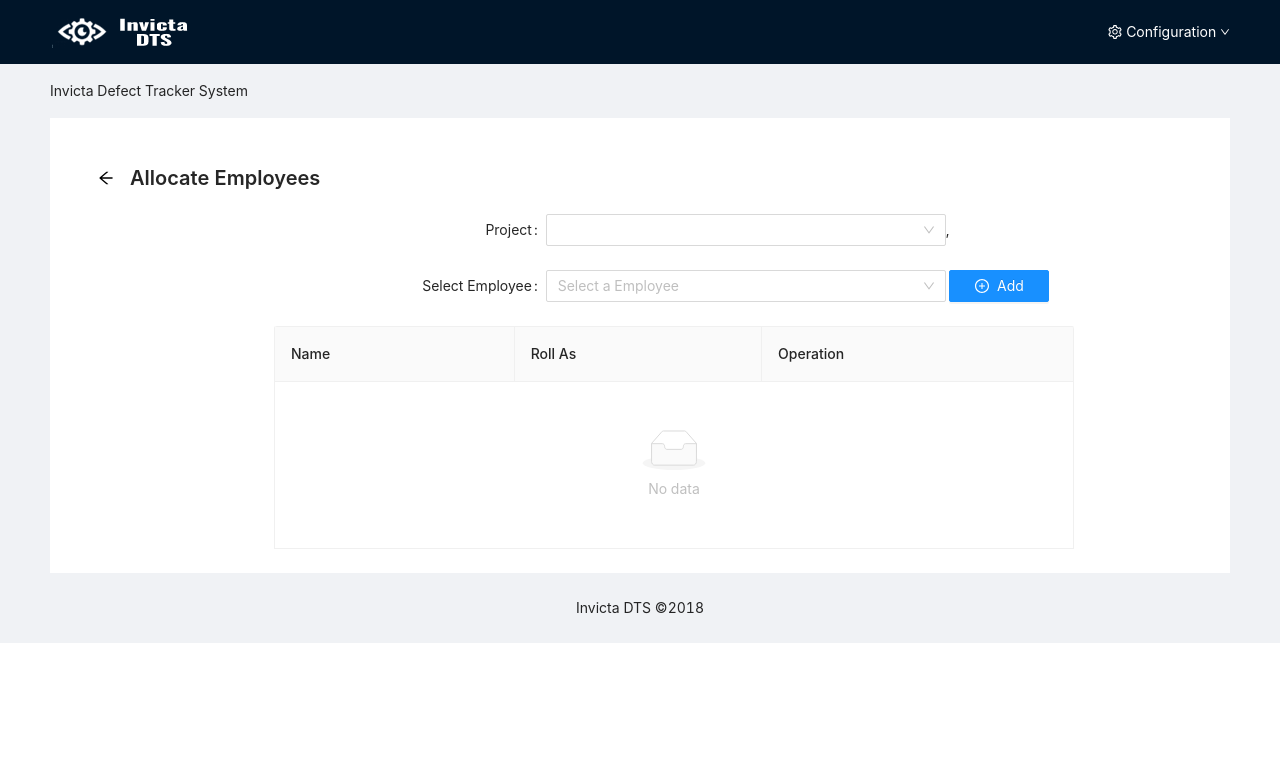
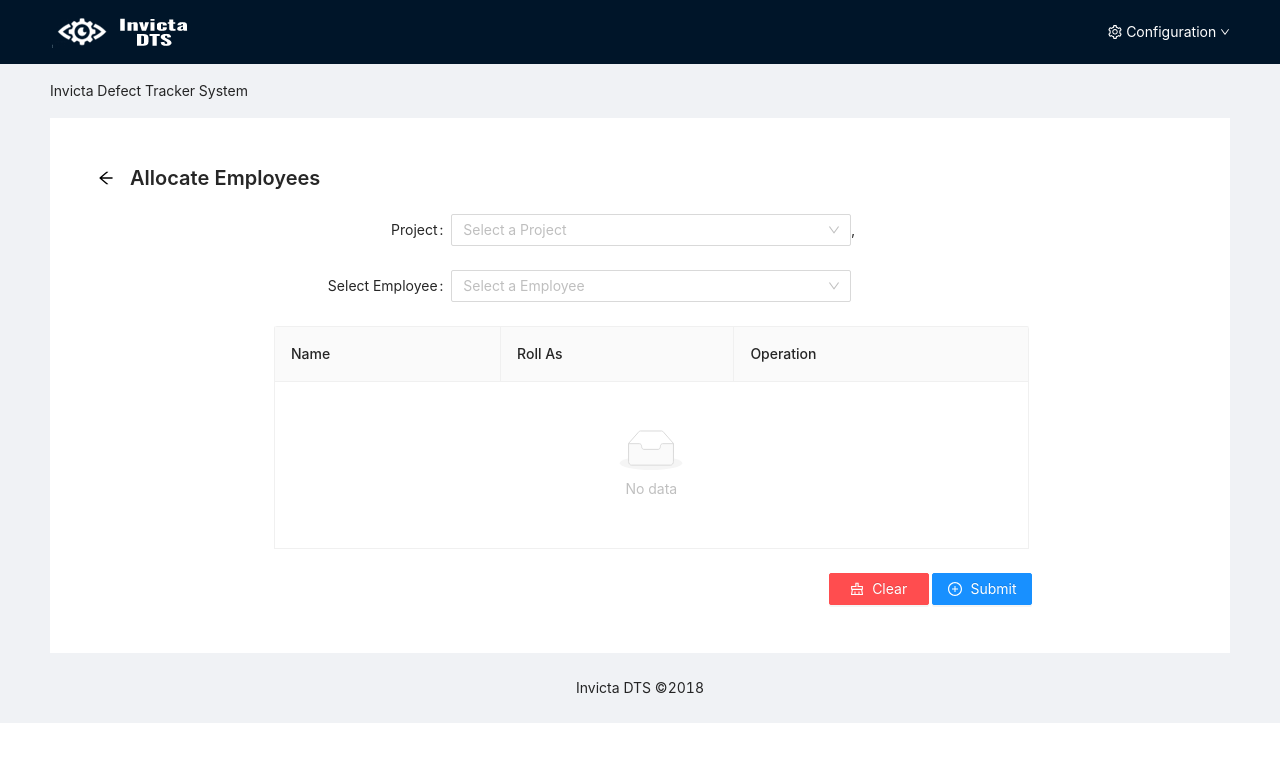
Before and after one commit to Lavanjan/Invicta-DTS, a React (Create React App) app: page /employee-allocation in a window 1280 px wide. Shown: the top 762 px of the page. Built offline with nearby package versions, Linux system fonts and the light colour scheme.

Commit message:
Final update in Employee Allocation

```diff
--- a/src/components/addDefectDetails/AddDefectDetailsForm.js
+++ b/src/components/addDefectDetails/AddDefectDetailsForm.js
@@ -1,7 +1,8 @@
 import React, { Component } from 'react'
 import { Typography } from 'antd';
-import { Form, Input, Button, Select,} from 'antd';
+import { Form, Input, Button, Select,message} from 'antd';
 import { PlusCircleOutlined, ClearOutlined } from '@ant-design/icons';
+import { withRouter } from 'react-router-dom';
 
 
 const { Option } = Select;
@@ -90,6 +91,7 @@ export class AddDefectDetailsForm extends Component {
             availableIn: this.state.availableIn
         }
         this.props.adddefect(defects);
+        this.formRef.current.resetFields();
 
 
     }
@@ -279,4 +281,4 @@ export class AddDefectDetailsForm extends Component {
     }
 }
 
-export default AddDefectDetailsForm
+export default withRouter(AddDefectDetailsForm)
--- a/src/components/addDefectDetails/index.js
+++ b/src/components/addDefectDetails/index.js
@@ -5,6 +5,7 @@ import { connect } from 'react-redux';
 import {adddefect} from '../redux/action/ActionDefect';
 import AddDefectDetailsForm from '../addDefectDetails/AddDefectDetailsForm'
 import { withRouter } from 'react-router-dom';
+
 
 
 export class AddDefectDetails extends Component {
@@ -18,12 +19,16 @@ export class AddDefectDetails extends Component {
           .then(() =>  message.error(nextProps.msg,2.5))
         }
         else{
-          message.loading('Action in progress..', 2.5)
-          .then(() => message.success(nextProps.msg, 2.5))
-          .then(()=>this.props.history.push('/') )
+          message.loading('Action in progress..')
+          .then(() => message.success(nextProps.msg))
+
+
         }
 
+        this.props.history.push('/');
+        window.location.reload();
       }
+
     render() {
 
         return (
@@ -46,6 +51,7 @@ const mapStateToProps = state => ({
   const mapDispatchToProps = (dispatch, ownProps) => {
     return {
         adddefect: (defect) => { dispatch(adddefect(defect)) },
+
     }
   }
 
--- a/src/components/employeeAllocation/EmplyeeAllocation.js
+++ b/src/components/employeeAllocation/EmplyeeAllocation.js
@@ -1,5 +1,5 @@
 import React, { Component } from 'react'
-import { Form, Input, Button, Select, Table, Popconfirm,Pagination} from 'antd';
+import { Form, Input, Button, Select, Table, Popconfirm, Pagination } from 'antd';
 import { PlusCircleOutlined, ClearOutlined } from '@ant-design/icons';
 import { DeleteOutlined } from '@ant-design/icons';
 import { PageHeader } from 'antd';
@@ -8,7 +8,7 @@ import { PageHeader } from 'antd';
 
 const layout = {
     labelCol: {
-        span: 10,
+        span: 8,
     },
     wrapperCol: {
         span: 16,
@@ -21,6 +21,7 @@ export class EmplyeeAllocation extends Component {
     constructor(props) {
         super(props);
         this.state = {
+            employee:[],
             project: '',
             dataSource: [],
 
@@ -93,8 +94,22 @@ export class EmplyeeAllocation extends Component {
     //     }
     // }
     onAddEmployee = (e) => {
+        const project = this.state.project
+            for(let i=0;i<this.state.dataSource.length;i++){
+                this.setState({
+                    employee:[...this.state.employee,this.state.dataSource[i].name],
 
-console.log(this.state.dataSource)
+                })
+
+            }
+            alert(this.state.employee)
+            this.setState({
+                dataSource:[],
+                employee:[]
+
+            })
+
+
     }
 
     render() {
@@ -122,7 +137,6 @@ render() {
                             placeholder="Select a Project"
                             optionFilterProp="children"
                             name="project"
-                        value={this.state.project}
                             onSelect={this.handleProjectChange}
                             filterOption={(input, option) =>
                                 option.children.toLowerCase().indexOf(input.toLowerCase()) >= 0
@@ -146,11 +160,9 @@ render() {
                         <Select
                             // mode="multiple"
                             style={{ width: 400 }}
-                        placeholder="Please select"
                             placeholder="Select a Employee"
                             optionFilterProp="children"
                             name="employee"
-                        value={this.state.employee}
                             onChange={this.handleEmployeeChange}
 
                             filterOption={(input, option) =>
@@ -161,12 +173,9 @@ render() {
                             <Option value="sivathanushan">sivathanushan</Option>
                             <Option value="sivakumar">sivakumar</Option>
                         </Select>
-                    &nbsp;
-                        <Button type="primary" htmlType="submit" style={{ width: 100 }}>
-                        <PlusCircleOutlined />  Add
-                        </Button>
+
                     </Form.Item>
-            </Form>
+                    <Form.Item>
                         <Table
                             // components={components}
                             bordered
@@ -174,6 +183,22 @@ render() {
                             columns={this.columns}
                             style={{ width: 800, marginLeft: 200 }}
                         />
+                    </Form.Item>
+                    <Form.Item wrapperCol={{ ...layout.wrapperCol, offset: 16 }}>
+                        <Button type="danger" style={{ width: 100 }}>
+                            <ClearOutlined />
+                            Clear
+                        </Button>
+                        &nbsp;
+                        <Button type="primary" htmlType="submit" style={{ width: 100 }}>
+                            <PlusCircleOutlined />  Submit
+                        </Button>
+
+
+                    </Form.Item>
+
+                </Form>
+
 
 
 
```
Lines whose indentation alone changed are shown as unchanged.
